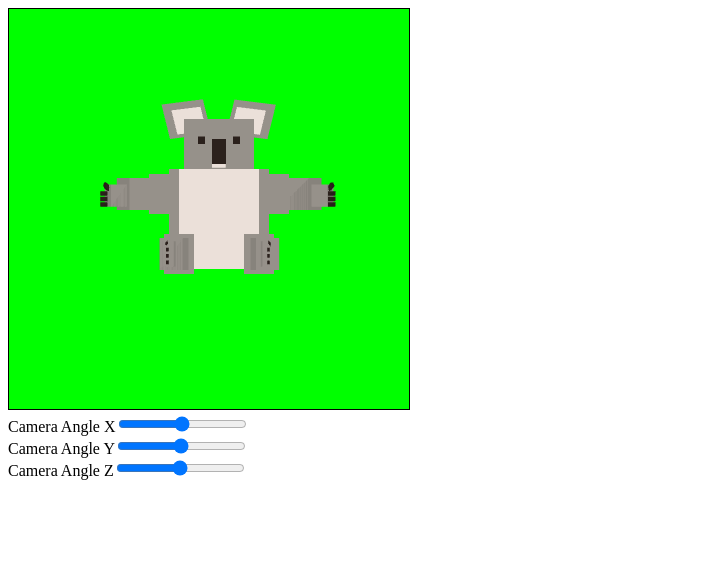
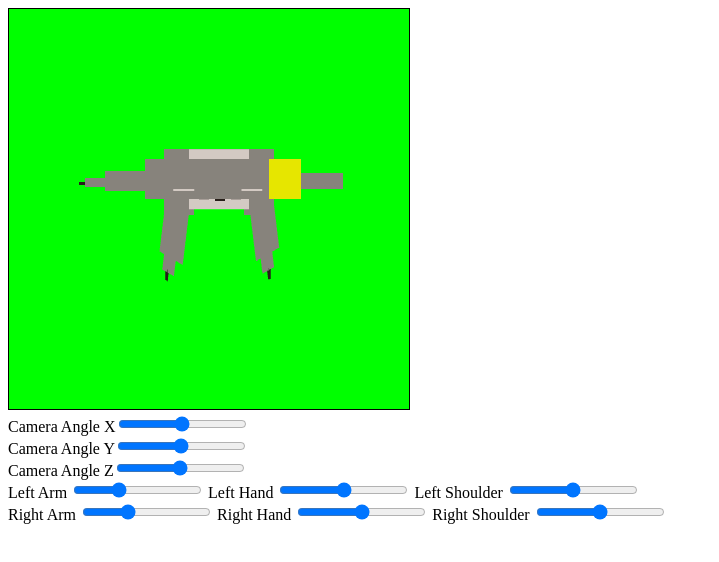
Before and after one commit to CaiNann/CSE-160, a plain HTML site: page asgn2/src/asgn2.html in a window 1280 px wide. Shown: the whole page, without its empty margins (0-719 px from the left). Drawn offline with Linux system fonts and the light colour scheme.

Commit message:
I am trying my hardest man

```diff
--- a/asgn2/src/asgn2.html
+++ b/asgn2/src/asgn2.html
@@ -21,10 +21,14 @@
     </div>
 
     <div>
-        <button type="button" id="gameButton" hidden>High Noon...</button>
+        Left Arm <input type="range" min="-20" max="40" value="0" class="slider" id="leftArmAngle">
+        Left Hand <input type="range" min="-20" max="20" value="0" class="slider" id="leftHandAngle">
+        Left Shoulder <input type="range" min="-30" max="30" value="0" class="slider" id="leftShoulderAngle">
     </div>
     <div>
-        <id=hidden></idhidden>
+        Right Arm <input type="range" min="-20" max="40" value="0" class="slider" id="rightArmAngle">
+        Right Hand <input type="range" min="-20" max="20" value="0" class="slider" id="rightHandAngle">
+        Right Shoulder <input type="range" min="-90" max="90" value="0" class="slider" id="rightShoulderAngle">
     </div>
 
 
--- a/asgn2/src/asgn2.js
+++ b/asgn2/src/asgn2.js
@@ -24,8 +24,14 @@ var FSHADER_SOURCE =
   "}\n";
 
 window.g_selectedXAngle = 0;
-window.g_selectedYAngle = 0;
+window.g_selectedYAngle = -90;
 window.g_selectedZAngle = 0;
+window.g_leftArmAngle = 0;
+window.g_leftHandAngle = 0;
+window.g_leftShoulderAngle = 0;
+window.g_rightArmAngle = 0;
+window.g_rightHandAngle = 0;
+window.g_rightShoulderAngle = 0;
 window.canvas = null;
 window.gl = null;
 window.a_Position = null;
@@ -122,6 +128,36 @@ function addActionsForHtmlUI() {
     g_selectedZAngle = parseFloat(this.value);
     renderAllShapes();
   };
+
+  // Add event listener for leftArmAngle selection
+  document.getElementById("leftArmAngle").oninput = function () {
+    g_leftArmAngle = parseFloat(this.value);
+    renderAllShapes();
+  }
+
+  // Add event listener for leftHandAngle selection
+  document.getElementById("leftHandAngle").oninput = function () {
+    g_leftHandAngle = parseFloat(this.value);
+    renderAllShapes();
+  }
+
+  // Add event listener for leftShoulderAngle selection
+  document.getElementById("leftShoulderAngle").oninput = function () {
+    g_leftShoulderAngle = parseFloat(this.value);
+    renderAllShapes();
+  }
+
+  // Add event listener for rightShoulderAngle selection
+  document.getElementById("rightShoulderAngle").oninput = function () {
+    g_rightShoulderAngle = parseFloat(this.value);
+    renderAllShapes();
+  }
+
+  // Add event listener for rightArmAngle selection
+  document.getElementById("rightArmAngle").oninput = function () {
+    g_rightArmAngle = parseFloat(this.value);
+    renderAllShapes();
+  }
 }
 
 function main() {
@@ -163,165 +199,202 @@ export function renderAllShapes() {
   var body = new Cube();
   body.color = grayColor;
   body.matrix.translate(-0.2, -0.3, 0.0);
+  var bodyMatrix = new Matrix4(body.matrix);
   body.matrix.scale(0.5, 0.5, 0.3);
   body.render();
   var belly = new Cube();
   belly.color = whiteColor;
-  belly.matrix = new Matrix4(body.matrix);
+  belly.matrix = new Matrix4(bodyMatrix);
   belly.matrix.translate(0.1, 0.001, -0.001);
-  belly.matrix.scale(0.8, 1, 0.8);
+  belly.matrix.scale(0.3, 0.5, 0.3);
   belly.render();
 
   var head = new Cube();
   head.color = grayColor;
-  head.matrix = new Matrix4(body.matrix);
-  head.matrix.translate(0.15, 1, 0.05);
-  head.matrix.scale(0.7, 0.5, 0.8);
+  head.matrix = new Matrix4(bodyMatrix);
+  head.matrix.translate(0.1, 0.5, 0.05);
+  var headMatrix = new Matrix4(head.matrix);
+  head.matrix.scale(0.3, 0.3, 0.2);
   head.render();
 
   var nose = new Cube();
   nose.color = blackColor;
-  nose.matrix = new Matrix4(head.matrix);
-  nose.matrix.translate(0.4, 0.1, -0.1);
-  nose.matrix.scale(0.2, 0.5, 0.9)
+  nose.matrix = new Matrix4(headMatrix);
+  nose.matrix.translate(0.13, 0.07, -0.01);
+  var noseMatrix = new Matrix4(nose.matrix);
+  nose.matrix.scale(0.05, 0.12, 0.02)
   nose.render();
   var bottomNose = new Cube();
   bottomNose.color = whiteColor;
-  bottomNose.matrix = new Matrix4(nose.matrix);
-  bottomNose.matrix.translate(0.001, -0.15, 0.001);
-  bottomNose.matrix.scale(0.99, 0.5, 1);
+  bottomNose.matrix = new Matrix4(noseMatrix);
+  bottomNose.matrix.translate(0.001, -0.03, 0.001);
+  bottomNose.matrix.scale(0.045, 0.05, 0.02);
   bottomNose.render();
 
   var rightEye = new Cube();
   rightEye.color = blackColor;
-  rightEye.matrix = new Matrix4(head.matrix);
-  rightEye.matrix.translate(0.7, 0.5, -0.001);
-  rightEye.matrix.scale(0.1, 0.15, 0.001);
+  rightEye.matrix = new Matrix4(headMatrix);
+  rightEye.matrix.translate(0.21, 0.15, -0.001);
+  rightEye.matrix.scale(0.05, 0.04, 0.001);
   rightEye.render();
 
   var leftEye = new Cube();
   leftEye.color = blackColor;
-  leftEye.matrix = new Matrix4(head.matrix);
-  leftEye.matrix.translate(0.2, 0.5, -0.001);
-  leftEye.matrix.scale(0.1, 0.15, 0.001);
+  leftEye.matrix = new Matrix4(headMatrix);
+  leftEye.matrix.translate(0.05, 0.15, -0.001);
+  leftEye.matrix.scale(0.05, 0.04, 0.001);
   leftEye.render();
 
   var rightEar = new Cube();
   rightEar.color = grayColor;
-  rightEar.matrix = new Matrix4(head.matrix);
-  rightEar.matrix.translate(0.6, 0.7, 0.2);
+  rightEar.matrix = new Matrix4(headMatrix);
+  rightEar.matrix.translate(0.21, 0.23, 0.05);
   rightEar.matrix.rotate(-10, 0, 0, 1);
-  rightEar.matrix.scale(0.6, 0.7, 0.5);
+  var rightEarMatrix = new Matrix4(rightEar.matrix);
+  rightEar.matrix.scale(0.15, 0.19, 0.1);
   rightEar.render();
   var innerRightEar = new Cube();
   innerRightEar.color = whiteColor;
-  innerRightEar.matrix = new Matrix4(rightEar.matrix);
-  innerRightEar.matrix.translate(0.1, 0.1, -0.1);
-  innerRightEar.matrix.scale(0.7, 0.7, 0.9);
+  innerRightEar.matrix = new Matrix4(rightEarMatrix);
+  innerRightEar.matrix.translate(0.04, 0.04, -0.01);
+  innerRightEar.matrix.scale(0.09, 0.12, 0.08);
   innerRightEar.render();
 
   var leftEar = new Cube();
   leftEar.color = grayColor;
-  leftEar.matrix = new Matrix4(head.matrix);
-  leftEar.matrix.translate(-0.2, 0.6, 0.2);
+  leftEar.matrix = new Matrix4(headMatrix);
+  leftEar.matrix.translate(-0.07, 0.21, 0.05);
   leftEar.matrix.rotate(10, 0, 0, 1);
-  leftEar.matrix.scale(0.6, 0.7, 0.5);
+  var leftEarMatrix = new Matrix4(leftEar.matrix);
+  leftEar.matrix.scale(0.15, 0.19, 0.1);
   leftEar.render();
   var innerLeftEar = new Cube();
   innerLeftEar.color = whiteColor;
-  innerLeftEar.matrix = new Matrix4(leftEar.matrix);
-  innerLeftEar.matrix.translate(0.2, 0.1, -0.1);
-  innerLeftEar.matrix.scale(0.7, 0.7, 0.9);
+  innerLeftEar.matrix = new Matrix4(leftEarMatrix);
+  innerLeftEar.matrix.translate(0.02, 0.04, -0.01);
+  innerLeftEar.matrix.scale(0.09, 0.12, 0.08);
   innerLeftEar.render();
 
+  var rightShoulderMatrix = new Matrix4(bodyMatrix);
+  rightShoulderMatrix.translate(0.45, 0.35, 0.1);
+  rightShoulderMatrix.rotate(g_rightShoulderAngle, 0, 1, 0);
   var rightShoulder = new Cube();
-  rightShoulder.color = grayColor;
-  rightShoulder.matrix = new Matrix4(body.matrix);
-  rightShoulder.matrix.translate(0.9, 0.55, 0.1);
-  rightShoulder.matrix.scale(0.3, 0.4, 0.7);
+  rightShoulder.color = [1,1,0,1];
+  rightShoulder.matrix = new Matrix4(rightShoulderMatrix);
+  rightShoulder.matrix.translate(0, -0.08, -0.05);
+  rightShoulder.matrix.scale(0.21, 0.2, 0.2);
   rightShoulder.render();
+  var rightArmMatrix = new Matrix4(rightShoulderMatrix);
+  rightArmMatrix.translate(0.18, 0.01, 0.04);
+  rightArmMatrix.rotate(g_rightArmAngle, 0, -1, 0);
   var rightArm = new Cube();
   rightArm.color = grayColor;
-  rightArm.matrix = new Matrix4(rightShoulder.matrix);
-  rightArm.matrix.translate(0.6, 0.1, 0.45);
-  rightArm.matrix.rotate(45, 0, 1, 0);
-  rightArm.matrix.scale(1.5, 0.8, 0.6);
+  rightArm.matrix = new Matrix4(rightArmMatrix);
+  rightArm.matrix.translate(-0.06, -0.06, -0.04);
+  rightArm.matrix.scale(0.3, 0.15, 0.08);
   rightArm.render();
+  var rightHandMatrix = new Matrix4(rightArmMatrix);
+  rightHandMatrix.translate(-0.18, 0.01, -0.01);
+  rightHandMatrix.rotate(g_rightHandAngle, 0, 0, -1);
   var rightHand = new Cube();
   rightHand.color = grayColor;
-  rightHand.matrix = new Matrix4(rightArm.matrix);
-  rightHand.matrix.translate(1, 0.1, 0.2);
-  rightHand.matrix.scale(0.5, 0.7, 0.5);
+  rightHand.matrix = new Matrix4(rightHandMatrix);
+  rightHand.matrix.translate(-0.12, -0.03, -0.02);
+  rightHand.matrix.scale(0.145, 0.1, 0.045);
   rightHand.render();
+  var rightHandFinger1Matrix = new Matrix4(rightHandMatrix);
+  rightHandFinger1Matrix.translate(-0.02, 0.05, -0.01);
   var rightHandFinger1 = new Cube();
   rightHandFinger1.color = blackColor;
-  rightHandFinger1.matrix = new Matrix4(rightHand.matrix);
-  rightHandFinger1.matrix.translate(1, 0.7, 0.2);
-  rightHandFinger1.matrix.rotate(45, 0, 1, 1);
-  rightHandFinger1.matrix.scale(0.4, 0.2, 0.2);
+  rightHandFinger1.matrix = new Matrix4(rightHandFinger1Matrix);
+  rightHandFinger1.matrix.translate(-0.13, 0.015, 0);
+  rightHandFinger1.matrix.rotate(45, 0, 0, -1)
+  rightHandFinger1.matrix.scale(0.04, 0.02, 0.015);
   rightHandFinger1.render();
+  var rightHandFinger2Matrix = new Matrix4(rightHandMatrix);
+  rightHandFinger2Matrix.translate(-0.02, 0.05, -0.01);
   var rightHandFinger2 = new Cube();
   rightHandFinger2.color = blackColor;
-  rightHandFinger2.matrix = new Matrix4(rightHand.matrix);
-  rightHandFinger2.matrix.translate(1, 0.5, 0.1);
-  rightHandFinger2.matrix.scale(0.4, 0.2, 0.2);
+  rightHandFinger2.matrix = new Matrix4(rightHandFinger2Matrix);
+  rightHandFinger2.matrix.translate(-0.13, -0.03, 0);
+  rightHandFinger2.matrix.scale(0.04, 0.02, 0.015);
   rightHandFinger2.render();
+  var rightHandFinger3Matrix = new Matrix4(rightHandMatrix);
+  rightHandFinger3Matrix.translate(-0.02, 0.05, -0.01);
   var rightHandFinger3 = new Cube();
   rightHandFinger3.color = blackColor;
-  rightHandFinger3.matrix = new Matrix4(rightHand.matrix);
-  rightHandFinger3.matrix.translate(1, 0.25, 0.1);
-  rightHandFinger3.matrix.scale(0.4, 0.2, 0.2);
+  rightHandFinger3.matrix = new Matrix4(rightHandFinger3Matrix);
+  rightHandFinger3.matrix.translate(-0.13, -0.055, 0);
+  rightHandFinger3.matrix.scale(0.04, 0.02, 0.015);
   rightHandFinger3.render();
+  var rightHandFinger4Matrix = new Matrix4(rightHandMatrix);
+  rightHandFinger4Matrix.translate(-0.02, 0.05, -0.01);
   var rightHandFinger4 = new Cube();
   rightHandFinger4.color = blackColor;
-  rightHandFinger4.matrix = new Matrix4(rightHand.matrix);
-  rightHandFinger4.matrix.translate(1, 0, 0.1);
-  rightHandFinger4.matrix.scale(0.4, 0.2, 0.2);
+  rightHandFinger4.matrix = new Matrix4(rightHandFinger4Matrix);
+  rightHandFinger4.matrix.translate(-0.13, -0.08, 0);
+  rightHandFinger4.matrix.scale(0.04, 0.02, 0.015);
   rightHandFinger4.render();
 
+  var leftShoulderMatrix = new Matrix4(bodyMatrix);
+  leftShoulderMatrix.translate(0, 0.4, 0.1);
+  leftShoulderMatrix.rotate(g_leftShoulderAngle, 0, 1, 0);
   var leftShoulder = new Cube();
   leftShoulder.color = grayColor;
-  leftShoulder.matrix = new Matrix4(body.matrix);
-  leftShoulder.matrix.translate(-0.2, 0.55, 0.1);
-  leftShoulder.matrix.scale(0.3, 0.4, 0.7);
+  leftShoulder.matrix = new Matrix4(leftShoulderMatrix);
+  leftShoulder.matrix.translate(-0.12, -0.13, -0.05);
+  leftShoulder.matrix.scale(0.21, 0.2, 0.2);
   leftShoulder.render();
+  var leftArmMatrix = new Matrix4(leftShoulderMatrix);
+  leftArmMatrix.translate(-0.12, -0.06, 0.04);
+  leftArmMatrix.rotate(g_leftArmAngle, 0, -1, 0);
   var leftArm = new Cube();
   leftArm.color = grayColor;
-  leftArm.matrix = new Matrix4(leftShoulder.matrix);
-  leftArm.matrix.translate(-0.65, 0.1, -0.6);
-  leftArm.matrix.rotate(45, 0, -1, 0);
-  leftArm.matrix.scale(1.5, 0.8, 0.6);
+  leftArm.matrix = new Matrix4(leftArmMatrix);
+  leftArm.matrix.translate(-0.2, -0.045, -0.05);
+  leftArm.matrix.scale(0.3, 0.15, 0.1);
   leftArm.render();
+  var leftHandMatrix = new Matrix4(leftArmMatrix);
+  leftHandMatrix.translate(-0.18, 0.01, -0.01);
+  leftHandMatrix.rotate(g_leftHandAngle, 0, 0, -1);
   var leftHand = new Cube();
   leftHand.color = grayColor;
-  leftHand.matrix = new Matrix4(leftArm.matrix);
-  leftHand.matrix.translate(-0.5, 0.1, 0.2);
-  leftHand.matrix.scale(0.5, 0.7, 0.5);
+  leftHand.matrix = new Matrix4(leftHandMatrix);
+  leftHand.matrix.translate(-0.12, -0.03, -0.02);
+  leftHand.matrix.scale(0.145, 0.1, 0.045);
   leftHand.render();
+  var leftHandFinger1Matrix = new Matrix4(leftHandMatrix);
+  leftHandFinger1Matrix.translate(-0.02, 0.05, -0.01);
   var leftHandFinger1 = new Cube();
   leftHandFinger1.color = blackColor;
-  leftHandFinger1.matrix = new Matrix4(leftHand.matrix);
-  leftHandFinger1.matrix.translate(-0.3, 0.9, 0.1);
-  leftHandFinger1.matrix.rotate(45, 0, -1, -1);
-  leftHandFinger1.matrix.scale(0.4, 0.2, 0.2);
+  leftHandFinger1.matrix = new Matrix4(leftHandFinger1Matrix);
+  leftHandFinger1.matrix.translate(-0.13, 0.015, 0);
+  leftHandFinger1.matrix.rotate(45, 0, 0, -1)
+  leftHandFinger1.matrix.scale(0.04, 0.02, 0.015);
   leftHandFinger1.render();
+  var leftHandFinger2Matrix = new Matrix4(leftHandMatrix);
+  leftHandFinger2Matrix.translate(-0.02, 0.05, -0.01);
   var leftHandFinger2 = new Cube();
   leftHandFinger2.color = blackColor;
-  leftHandFinger2.matrix = new Matrix4(leftHand.matrix);
-  leftHandFinger2.matrix.translate(-0.4, 0.5, 0.5);
-  leftHandFinger2.matrix.scale(0.4, 0.2, 0.2);
+  leftHandFinger2.matrix = new Matrix4(leftHandFinger2Matrix);
+  leftHandFinger2.matrix.translate(-0.13, -0.03, 0);
+  leftHandFinger2.matrix.scale(0.04, 0.02, 0.015);
   leftHandFinger2.render();
+  var leftHandFinger3Matrix = new Matrix4(leftHandMatrix);
+  leftHandFinger3Matrix.translate(-0.02, 0.05, -0.01);
   var leftHandFinger3 = new Cube();
   leftHandFinger3.color = blackColor;
-  leftHandFinger3.matrix = new Matrix4(leftHand.matrix);
-  leftHandFinger3.matrix.translate(-0.4, 0.25, 0.5);
-  leftHandFinger3.matrix.scale(0.4, 0.2, 0.2);
+  leftHandFinger3.matrix = new Matrix4(leftHandFinger3Matrix);
+  leftHandFinger3.matrix.translate(-0.13, -0.055, 0);
+  leftHandFinger3.matrix.scale(0.04, 0.02, 0.015);
   leftHandFinger3.render();
+  var leftHandFinger4Matrix = new Matrix4(leftHandMatrix);
+  leftHandFinger4Matrix.translate(-0.02, 0.05, -0.01);
   var leftHandFinger4 = new Cube();
   leftHandFinger4.color = blackColor;
-  leftHandFinger4.matrix = new Matrix4(leftHand.matrix);
-  leftHandFinger4.matrix.translate(-0.4, 0, 0.5);
-  leftHandFinger4.matrix.scale(0.4, 0.2, 0.2);
+  leftHandFinger4.matrix = new Matrix4(leftHandFinger4Matrix);
+  leftHandFinger4.matrix.translate(-0.13, -0.08, 0);
+  leftHandFinger4.matrix.scale(0.04, 0.02, 0.015);
   leftHandFinger4.render();
 
   var leftThigh = new Cube();
```
